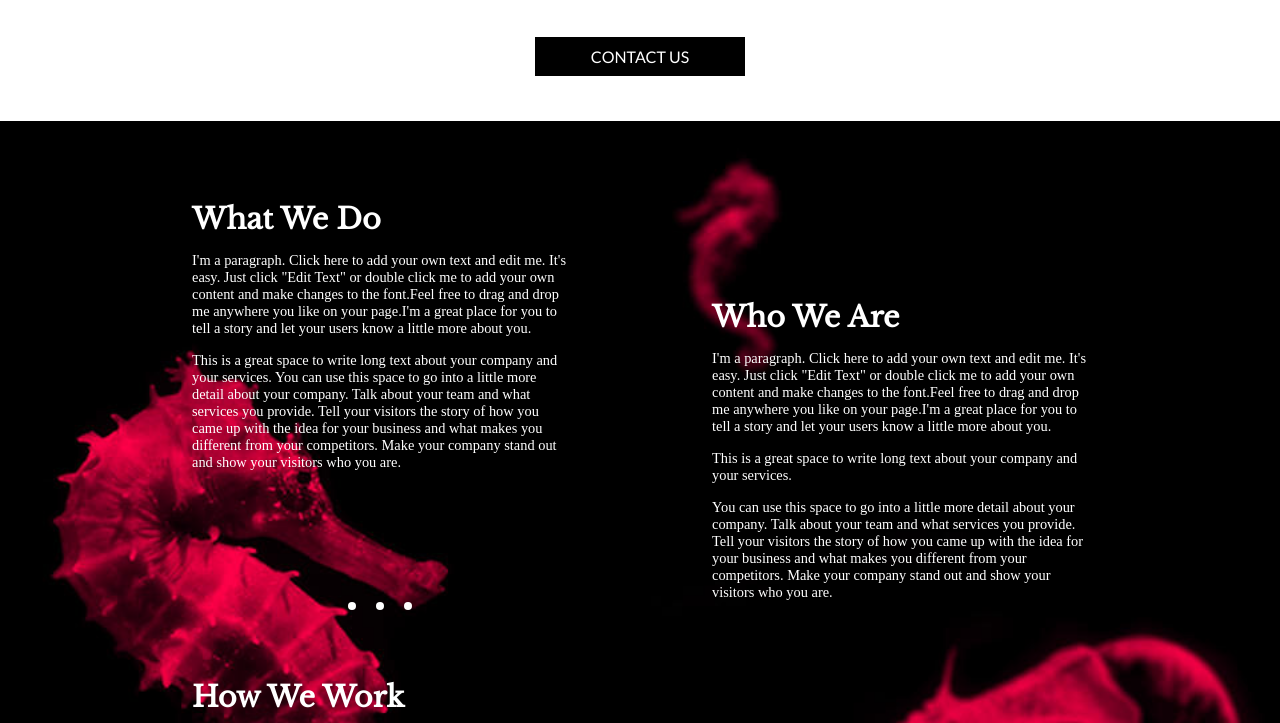
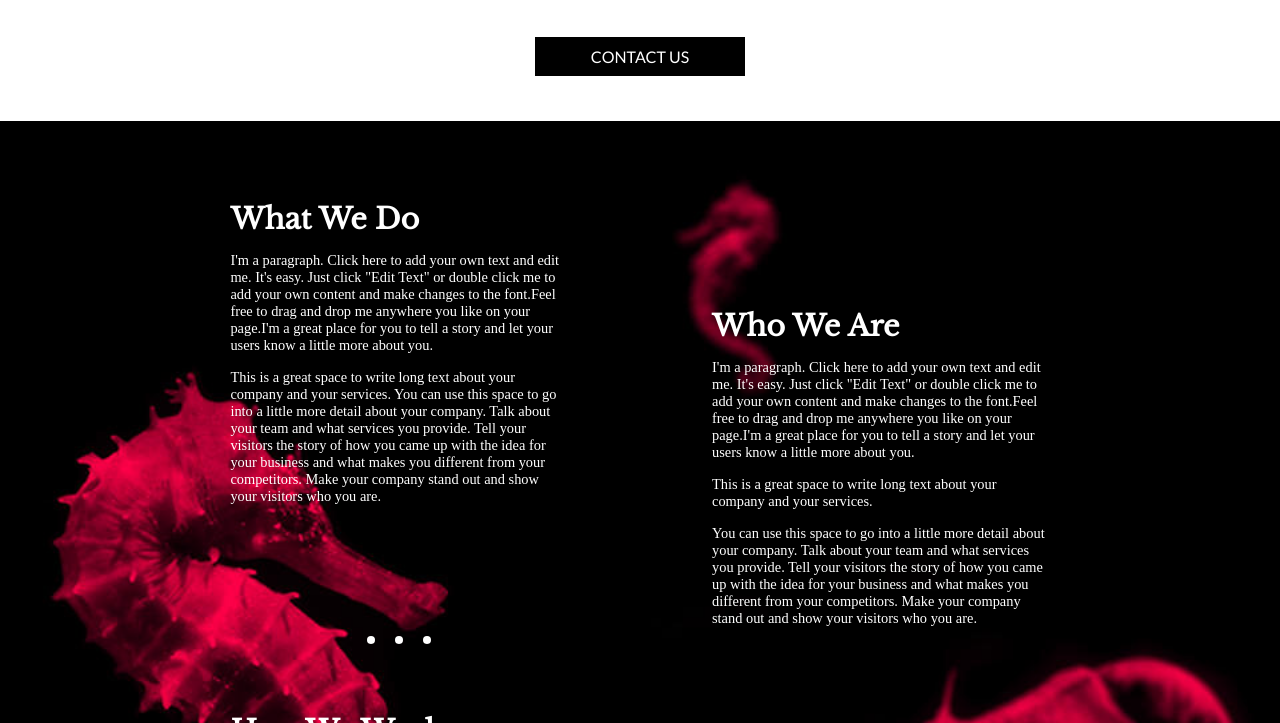
Before and after one commit to onlystp417/Web_Folk_template, a website: page Web_Folk/index.html in a window 1280 px wide. Shown: the part 2660-3383 px from the top of the page. Drawn offline with nearby package versions, Linux system fonts and the light colour scheme.

Commit message:
style modify: describe wider article with RWD

```diff
--- a/Web_Folk/scss/layout/_descride.scss
+++ b/Web_Folk/scss/layout/_descride.scss
@@ -1,9 +1,14 @@
 .describe {
   background: url('../images/sea-horse-bg.jpg') center/cover no-repeat fixed;
-  @include area(0, 15%);
+  @include area(0, 8%);
   padding-top: 80px;
   padding-bottom: 30px;
   color: $white;
+  @media (min-width: 576px) {
+    @include area(0, 18%);
+    padding-top: 80px;
+    padding-bottom: 30px;
+  }
   @media (min-width: 992px) {
     background-size: 200%;
   }
```
Also changed, not shown: Web_Folk/css/style.css.
